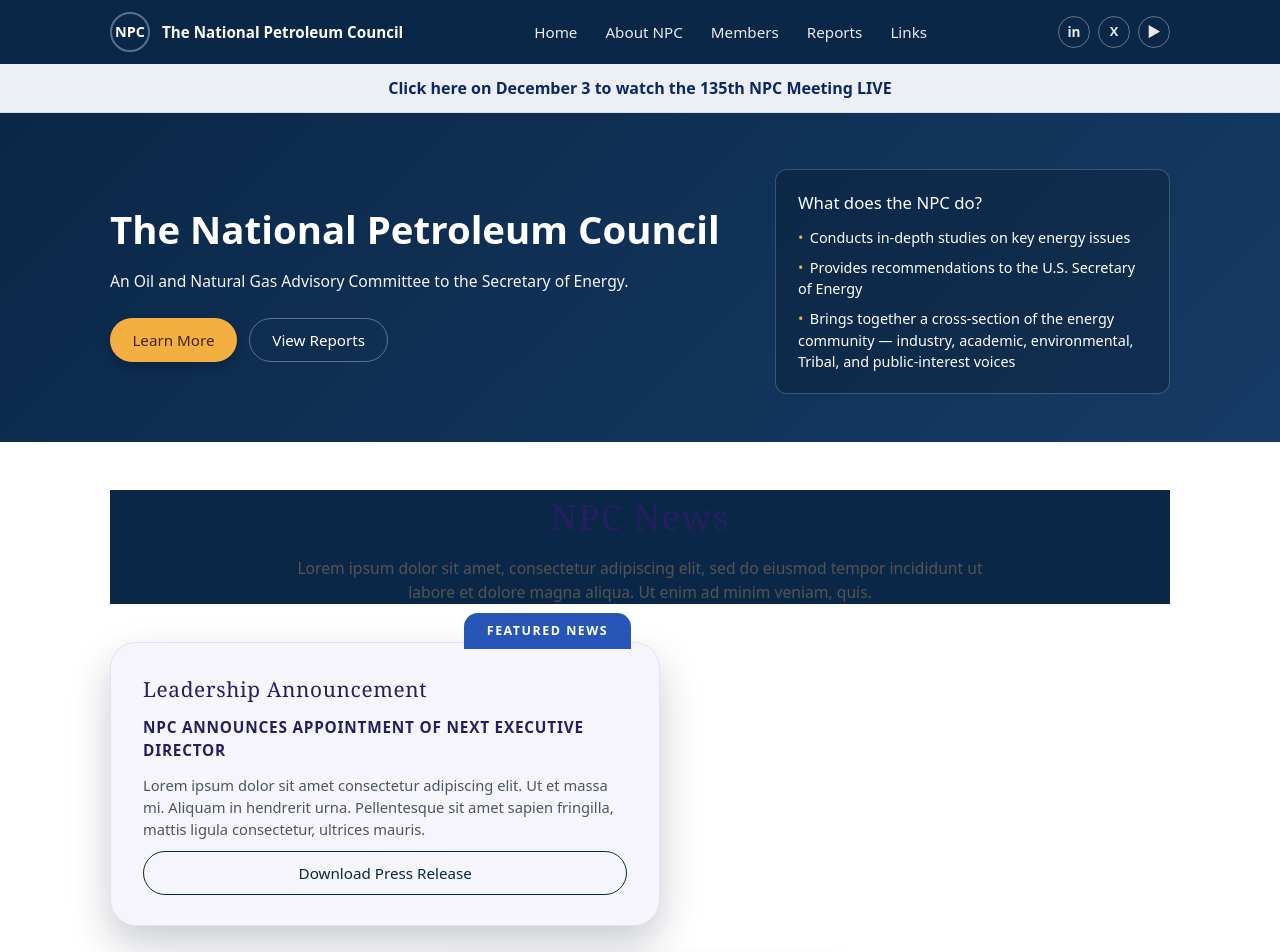
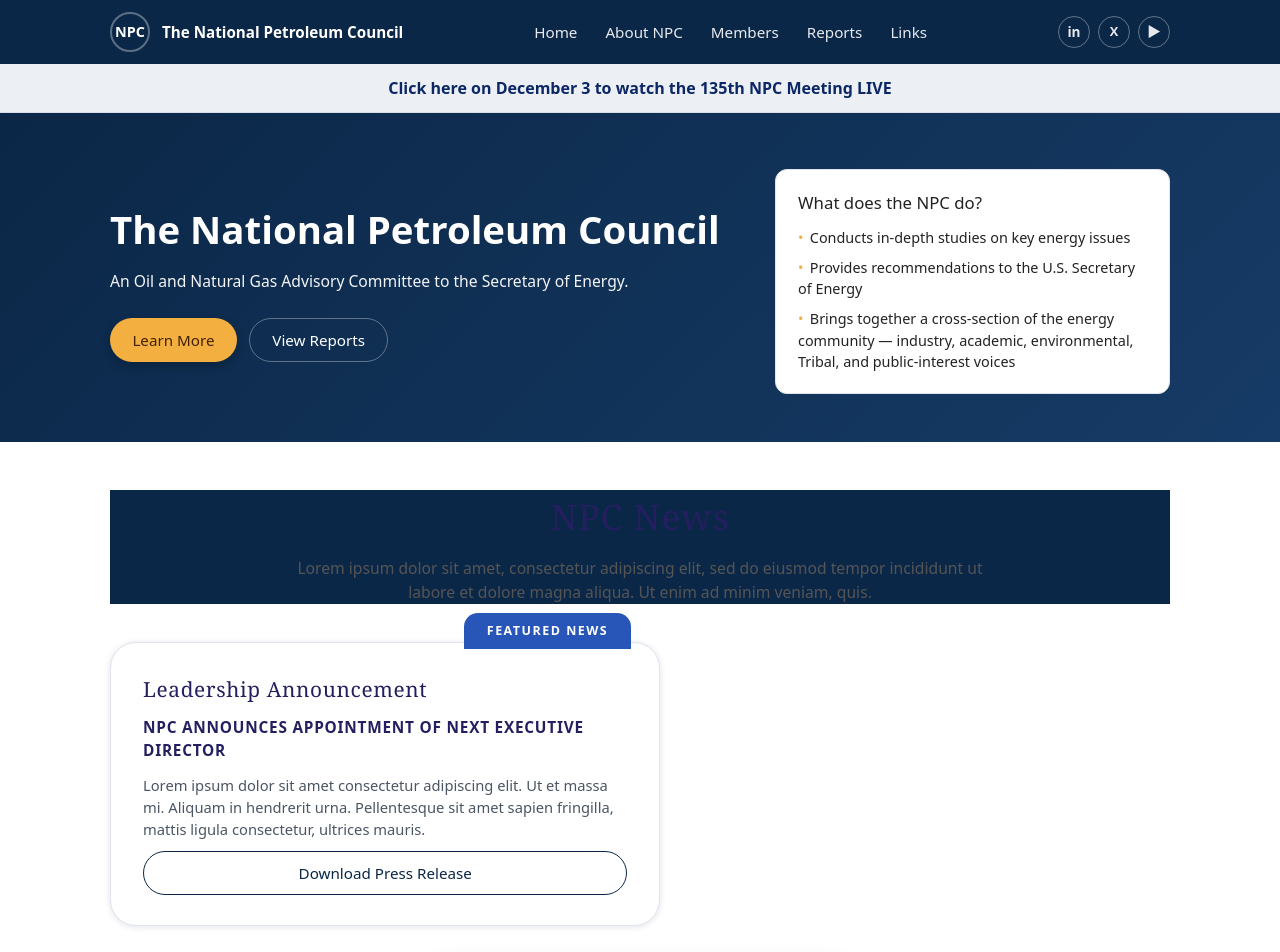
Before and after one commit to NPC-Beach-711/N1, a plain HTML site: page index.html in a window 1280 px wide. Shown: the top 952 px of the page. Drawn offline with Linux system fonts and the light colour scheme.

Commit message:
Update styles.css

```diff
--- a/styles.css
+++ b/styles.css
@@ -238,12 +238,14 @@ nav a:focus {
   margin-bottom: 1.5rem;
 }
 
+/* LIGHTER hero-right (no dark overlay) */
 .hero-right {
   border-radius: 12px;
   padding: 1.25rem 1.4rem;
-  background: rgba(0, 0, 0, 0.18);
-  border: 1px solid rgba(255, 255, 255, 0.2);
+  background: #ffffff;
+  border: 1px solid #e3e3ea;
   font-size: 0.9rem;
+  color: #222;
 }
 
 .hero-right h2 {
@@ -405,12 +407,13 @@ nav a:focus {
   color: #6b7280;
 }
 
+/* LIGHTER featured news card */
 .news-feature-card {
   position: relative;
-  background: #f6f5fb;
+  background: #ffffff;
   border-radius: 26px;
   padding: 1.9rem 2rem 1.9rem;
-  box-shadow: 0 18px 40px rgba(15, 23, 42, 0.22);
+  box-shadow: 0 1px 6px rgba(15, 23, 42, 0.12);
   border: 1px solid #e0e3f0;
   display: flex;
   flex-direction: column;
@@ -602,5 +605,3 @@ footer {
     grid-template-columns: repeat(4, minmax(0, 1fr));
   }
 }
-
-@me
```
